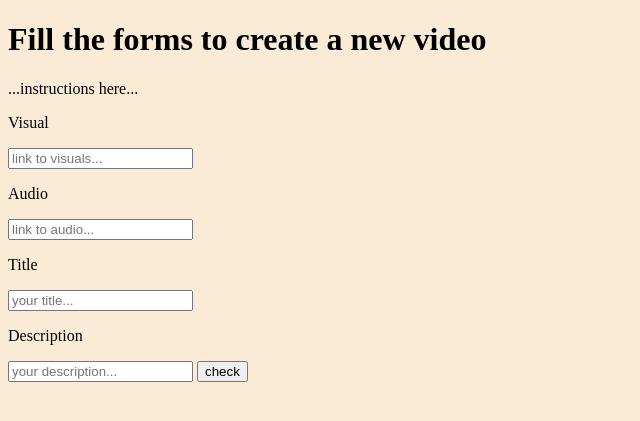
After one commit to aatls/joutube, a Flask app: page /create in a window 1280 px wide. The commit adds this page. Shown: the top 421 px of the page, without its empty margins (0-640 px from the left). Run offline with Flask 3, Linux system fonts and the light colour scheme.

Commit message:
video creation

```diff
--- /dev/null
+++ b/links.py
@@ -0,0 +1,5 @@
+def trim_link(link):
+    if "=" in link:
+        return link.rsplit("=")[1].rsplit("?")[0].rsplit("&")[0].rsplit("#")[0]
+    else:
+        return ""
--- a/routes.py
+++ b/routes.py
@@ -1,6 +1,6 @@
 from app import app
 from flask import render_template, request, redirect
-import db
+import db, links
 
 @app.route("/")
 def index():
@@ -13,3 +13,61 @@ def video(video_id):
     video = db.select_video(video_id)
     comments = db.select_comments_new(video_id, 100)
     return render_template("video.html", video=video, comments=comments)
+
+@app.route("/create")
+def create():
+    return render_template("create.html")
+
+@app.route("/create", methods=["POST"])
+def create_populated():
+    # todo: check if source is valid
+
+    visual = request.form["visual"]
+    audio = request.form["audio"]
+    title = request.form["title"]
+    desc = request.form["desc"]
+    button = request.form["button"]
+
+    visual_address = links.trim_link(visual)
+    audio_address = links.trim_link(audio)
+    identical = db.check_and_select_by_source(audio_address, visual_address)
+
+    message = ""
+    accept_input = True
+
+    if identical != "-1":
+        accept_input = False
+        message += "Identical video already exists at [site]/video/"+identical+"\n"
+
+    if visual_address == audio_address and visual_address != "":
+        accept_input = False
+        message += "Visual and audio must be from different sources >:(\n"
+
+    if len(title) < 3 or len(title) > 100:
+        accept_input = False
+        message += "Title length must be 3 - 100 characters >:(\n"
+
+    if len(desc) > 1000:
+        accept_input = False
+        message += "Description length must be under 1000 characters >:(\n"
+
+    if button == "edit":
+        accept_input = False
+
+    if accept_input and button == "create":
+        id = str(db.insert_video(audio_address, visual_address, title, desc, 0, "NOW()"))
+        if not db.video_exists(id):
+            accept_input = False
+            message += "Video creation failed for some reason... OOPS xD... Try again"
+        else:
+            return redirect("/video/"+id)
+
+    return render_template("create.html",
+                            confirmed=accept_input,
+                            message=message,
+                            visual=visual,
+                            visual_address=visual_address,
+                            audio=audio,
+                            audio_address=audio_address,
+                            title=title,
+                            desc=desc)
--- /dev/null
+++ b/templates/create.html
@@ -0,0 +1,54 @@
+<!DOCTYPE html>
+<html>
+<head>
+    <link rel="stylesheet" href="/static/styles.css">
+    <title>Create</title>
+</head>
+
+<body>
+    {% if not confirmed %}
+    <div class="creation-container">
+        <h1>Fill the forms to create a new video</h1>
+        <p>...instructions here...</p>
+        <div class="warning">
+            <p>{{ message }}</p>
+        </div>
+        <form action="/create" method="POST">
+            <p>Visual</p>
+            <input type="text" name="visual" placeholder="link to visuals..." value="{{ visual }}">
+            <p>Audio</p>
+            <input type="text" name="audio" placeholder="link to audio..." value="{{ audio }}">
+            <p>Title</p>
+            <input type="text" name="title" placeholder="your title..." value="{{ title }}">
+            <p>Description</p>
+            <input type="text" name="desc" placeholder="your description..." value="{{ desc }}">
+            <input type="submit" name="button" value="check">
+        </form>
+    </div>
+    {% else %}
+    <h1>Please confirm your input</h1>
+    <form action="/create" method="POST">
+        <p>Visual</p>
+        <input type="text" name="visual" value="{{ visual }}" readonly>
+        <iframe width="420" height="315"
+        src="https://www.youtube.com/embed/{{ visual_address }}"
+        frameborder="0"
+        allow="accelerometer; autoplay; clipboard-write; encrypted-media; gyroscope; picture-in-picture; web-share"
+        referrerpolicy="strict-origin-when-cross-origin" allowfullscreen></iframe>
+        <p>Audio</p>
+        <input type="text" name="audio" value="{{ audio }}" readonly>
+        <iframe width="420" height="315"
+        src="https://www.youtube.com/embed/{{ audio_address }}"
+        frameborder="0"
+        allow="accelerometer; autoplay; clipboard-write; encrypted-media; gyroscope; picture-in-picture; web-share"
+        referrerpolicy="strict-origin-when-cross-origin" allowfullscreen></iframe>
+        <p>Title</p>
+        <input type="text" name="title" value="{{ title }}" readonly>
+        <p>Description</p>
+        <input type="text" name="desc" value="{{ desc }}" readonly>
+        <input type="submit" name="button" value="edit">
+        <input type="submit" name="button" value="create">
+    </form>
+    {% endif %}
+</body>
+</html>
--- a/templates/index.html
+++ b/templates/index.html
@@ -16,6 +16,7 @@
                 <button type="submit">Submit</i></button>
             </form>
         </div>
+        <a href="/create">Create video</a>
     </div>
 
     <div class="content">
```
Also changed, not shown: db.py (+14 -2 lines).
